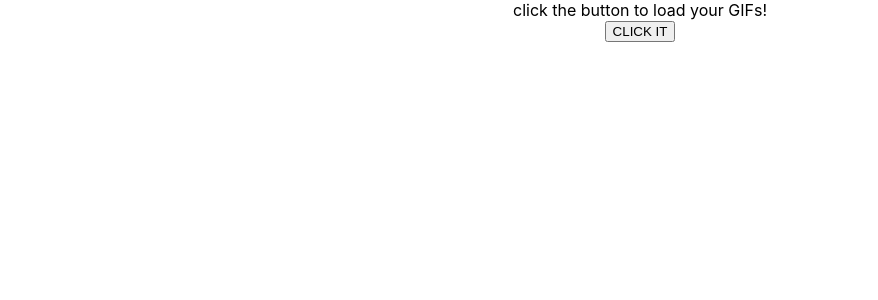
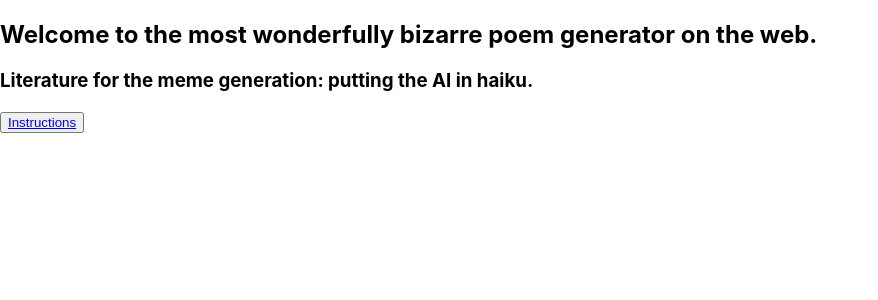
Before and after one commit to imndaiga/gif-poem-generator, a React (Create React App) app: page / in a window 1280 px wide. Shown: the top 300 px of the page, without its empty margins (0-878 px from the left). Built offline with nearby package versions, Linux system fonts and the light colour scheme; no server answers.

Commit message:
navigation through all pages

```diff
--- a/package.json
+++ b/package.json
@@ -5,6 +5,7 @@
   "dependencies": {
     "react": "^16.8.3",
     "react-dom": "^16.8.3",
+    "react-router-dom": "^4.3.1",
     "react-scripts": "2.1.5"
   },
   "scripts": {
--- a/src/App.js
+++ b/src/App.js
@@ -1,7 +1,11 @@
-import React, { Component } from 'react';
+import React, { Component } from 'react'
 import './App.css';
-import GifCollection from './GifCollection'
-import ButtonComponent from './ButtonComponent'
+import { Route } from 'react-router-dom'
+import WelcomePage from './WelcomePage'
+import InstructionsPage from './InstructionsPage'
+import GifPage from './GifPage'
+import ResultsPage from './ResultsPage'
+
 
 class App extends Component {
 
@@ -20,20 +24,40 @@ class App extends Component {
       }))
   }
 
-  handleClick = () => {
+  componentDidMount() {
     return (this.fetchRandomGif(),
             this.fetchRandomGif(),
             this.fetchRandomGif())
   }
 
+
+  handleWelcomeButtonClick = () => {
+    //push the browser to "/instructions"
+    console.log("u hit the welcome button!")
+  }
+
+  handleInstructionsButtonClick = () => {
+    //push the browser to "/gifs"
+  }
+
+  handleGetGifsClick = () => {
+    this.setState({ gifs: []})
+    return (this.fetchRandomGif(),
+    this.fetchRandomGif(),
+    this.fetchRandomGif())
+  }
+
+  handleResultsButtonClick = () => {
+    //push the browser to "/"
+  }
+
   render() {
     return (
       <React.Fragment>
-        <div className="App">
-          <GifCollection
-            gifs={this.state.gifs} />
-          <ButtonComponent handleClick={this.handleClick}/>
-        </div>
+        <Route exact path="/" component={() => <WelcomePage handleClick={this.handleWelcomeButtonClick} />} />
+        <Route path="/instructions" component={() => <InstructionsPage handleClick={this.handleInstructionsButtonClick} />} />
+        <Route path="/gifs" component={() => <GifPage gifs={this.state.gifs} handleClick={this.handleGetGifsClick} />} />
+        <Route path="/results" component={() => <ResultsPage handleClick={this.handleResultsButtonClick} />} />
       </React.Fragment>
     );
   }
@@ -41,9 +65,6 @@ class App extends Component {
 
 export default App;
 
-// Welcome text
-// Welcome to the most wonderfully bizarre poem generator on the web.
-// Literature for the meme generation, putting the AI in haiku.
 
 // Welcome button text = "Instructions"
 //
--- /dev/null
+++ b/src/GifPage.jsx
@@ -0,0 +1,19 @@
+import React from 'react'
+import GifCollection from './GifCollection'
+import { Link } from 'react-router-dom'
+
+
+class GifPage extends React.Component {
+  render() {
+    return(
+      <React.Fragment>
+        <GifCollection
+          gifs={this.props.gifs} />
+        <button><Link to ="/results">Finished!</Link></button>
+      </React.Fragment>
+    )
+  }
+}
+
+
+export default GifPage
--- /dev/null
+++ b/src/InstructionsPage.jsx
@@ -0,0 +1,14 @@
+import React from 'react'
+import { Link } from 'react-router-dom'
+
+class InstructionsPage extends React.Component {
+  render() {
+    return(
+      <button><Link to ="/gifs">Begin!</Link></button>
+
+    )
+  }
+}
+
+
+export default InstructionsPage
--- /dev/null
+++ b/src/ResultsPage.jsx
@@ -0,0 +1,12 @@
+import React from 'react'
+
+class ResultsPage extends React.Component {
+  render() {
+    return(
+      <button>Start again!</button>
+    )
+  }
+}
+
+
+export default ResultsPage
--- /dev/null
+++ b/src/WelcomePage.jsx
@@ -0,0 +1,17 @@
+import React from 'react'
+import { Link } from 'react-router-dom'
+
+class WelcomePage extends React.Component {
+  render() {
+    return(
+      <React.Fragment>
+        <h2>Welcome to the most wonderfully bizarre poem generator on the web.</h2>
+        <h3>Literature for the meme generation: putting the AI in haiku.</h3>
+        <button><Link to ="/instructions">Instructions</Link></button>
+      </React.Fragment>
+    )
+  }
+}
+
+
+export default WelcomePage
--- a/src/buttonComponent.jsx
+++ b/src/buttonComponent.jsx
@@ -1,9 +1,15 @@
 import React from 'react'
 
-const ButtonComponent = (props) => {
-  return (
-    <button onClick={props.handleClick}>CLICK IT</button>
-  )
+class ButtonComponent extends React.Component {
+
+// const buttonInnerText
+
+  render() {
+    console.log(this)
+    return (
+      <button id="button" onClick={this.props.handleClick}>CLICK IT</button>
+    )
+  }
 }
 
 export default ButtonComponent
--- a/src/gifCollection.jsx
+++ b/src/gifCollection.jsx
@@ -4,7 +4,9 @@ import GifComponent from './GifComponent'
 class GifCollection extends Component {
 
   render() {
-    const GifArray = this.props.gifs.map(gif => <GifComponent gif={gif} key={gif}/>)
+    const GifArray = this.props.gifs
+      ? this.props.gifs.map(gif => <GifComponent gif={gif} key={gif}/>)
+      : []
       return (
         <div>
         {GifArray.length < 1
--- a/src/index.js
+++ b/src/index.js
@@ -1,10 +1,14 @@
 import React from 'react';
 import ReactDOM from 'react-dom';
+import { BrowserRouter as Router } from 'react-router-dom'
 import './index.css';
 import App from './App';
 import * as serviceWorker from './serviceWorker';
 
-ReactDOM.render(<App />, document.getElementById('root'));
+ReactDOM.render(
+  <Router>
+    <App />
+  </Router>, document.getElementById('root'));
 
 // If you want your app to work offline and load faster, you can change
 // unregister() to register() below. Note this comes with some pitfalls.
```
Also changed, not shown: 1 other file (tests, documents, lock files or other folders).
